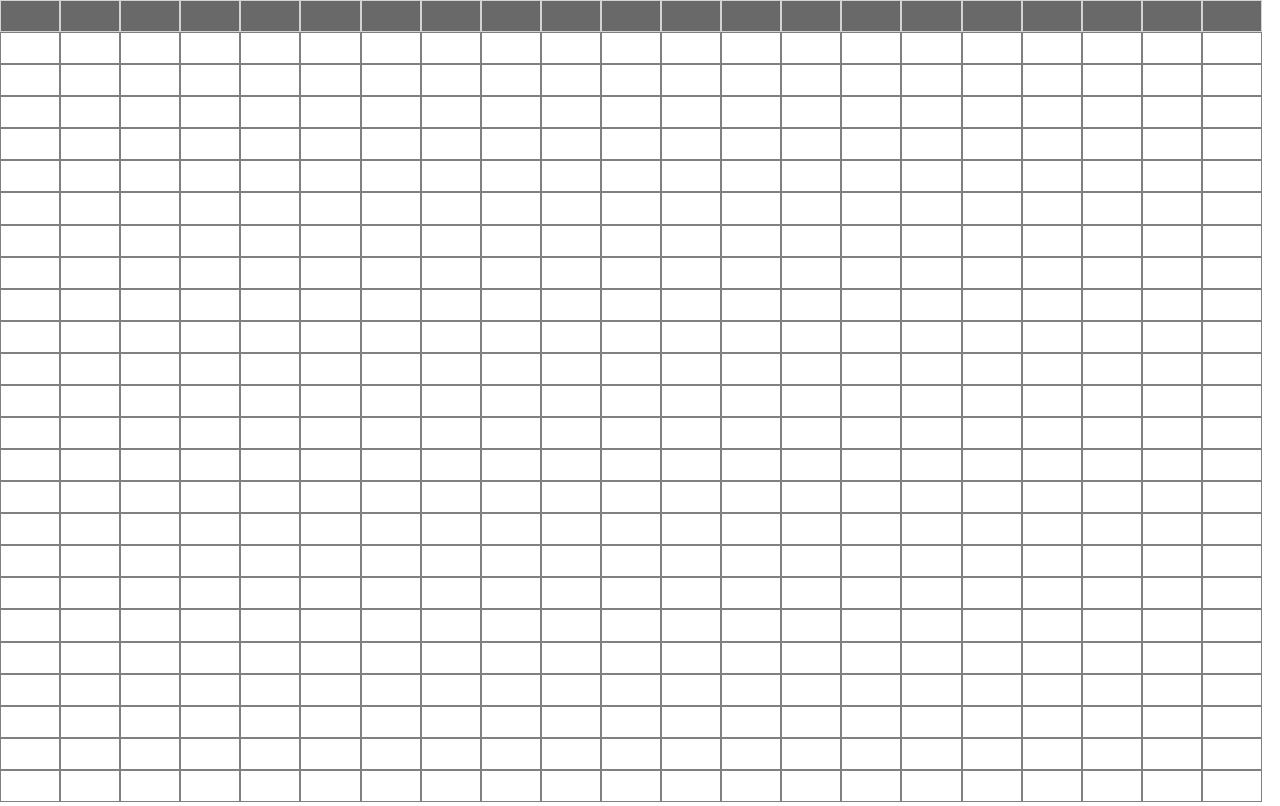
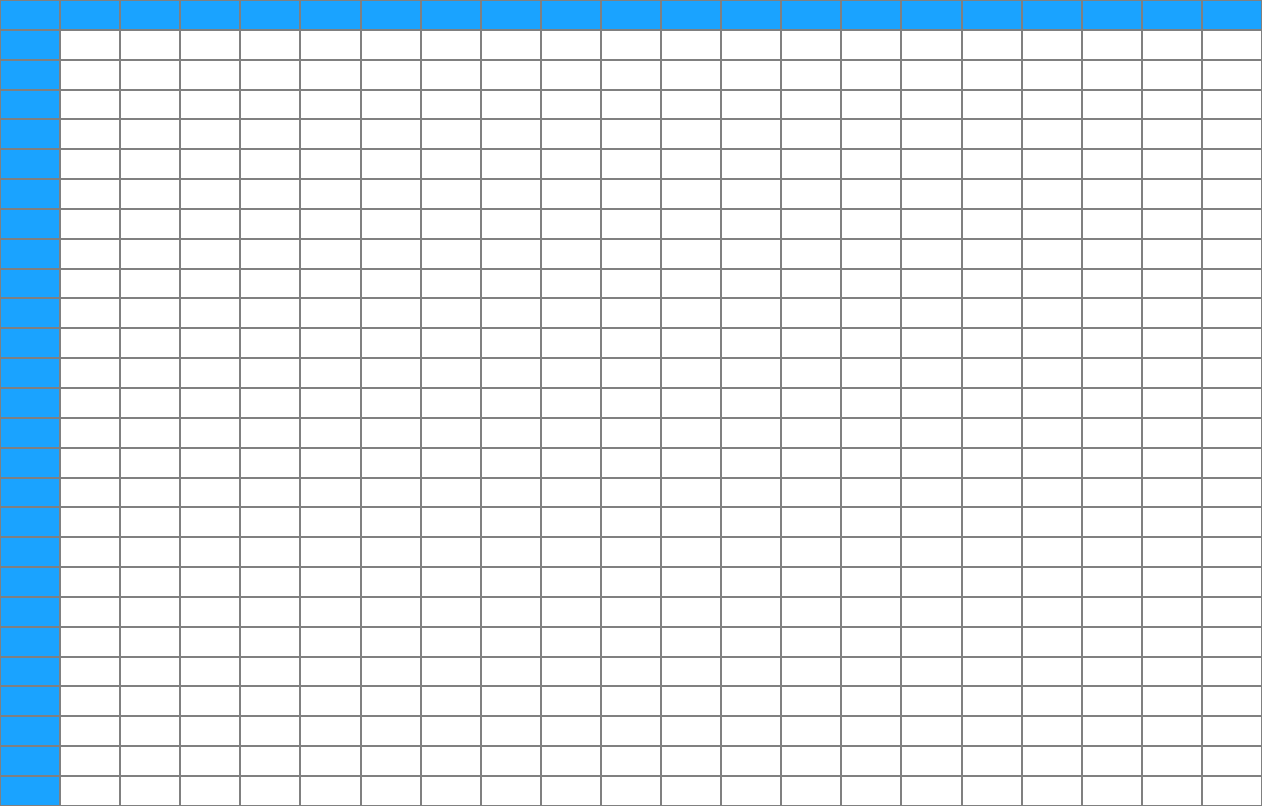
Before and after one commit to nishantatgit/XLSheet, a plain HTML site: page index.html in a window 1280 px wide. Drawn offline with Linux system fonts and the light colour scheme.

Commit message:
Modified stylesheet

```diff
--- a/app.js
+++ b/app.js
@@ -5,15 +5,15 @@
        var grid = [[]];
 
        var cellWidth = ( window.innerWidth - 2*30)/21;
-       var cellHeight = ( window.innerHeight - 2*24)/25;
+       var cellHeight = ( window.innerHeight - 2*24)/27;
 
-       for(var i = 0 ; i< 25 ; i ++){
+       for(var i = 0 ; i< 27 ; i ++){
 
            for(var j = 0 ; j< 21 ; j++){
 
                var cssClass;
 
-               i === 0 ? cssClass = "cell-col-header" : cssClass = "data-cell";
+               i === 0 || j === 0 ? cssClass = "cell-col-header" : cssClass = "data-cell";
 
                doc.getElementById("container1").appendChild(new Cell().setElement().setClass(cssClass).addStyle({width : cellWidth, height : cellHeight}).el);
 
--- a/main.css
+++ b/main.css
@@ -9,21 +9,15 @@ body{
     border-style: solid;
     border-width: 1px;
     float : left;
-    /*outline-color: grey;
-    outline-style: solid;
-    outline-width: 0.5px; */
 }
 
 .cell-col-header{
-   background-color: dimgray;
+   background-color:  #1aa3ff;
    color: whitesmoke;
    float: left;
-    border-color: lightgray;
+    border-color: grey;
     border-style: solid;
     border-width: 1px;
-    /*outline-color: grey;
-    outline-style: solid;
-    outline-width: 0.5px; */
 }
 
 .cell-row-header{
```
